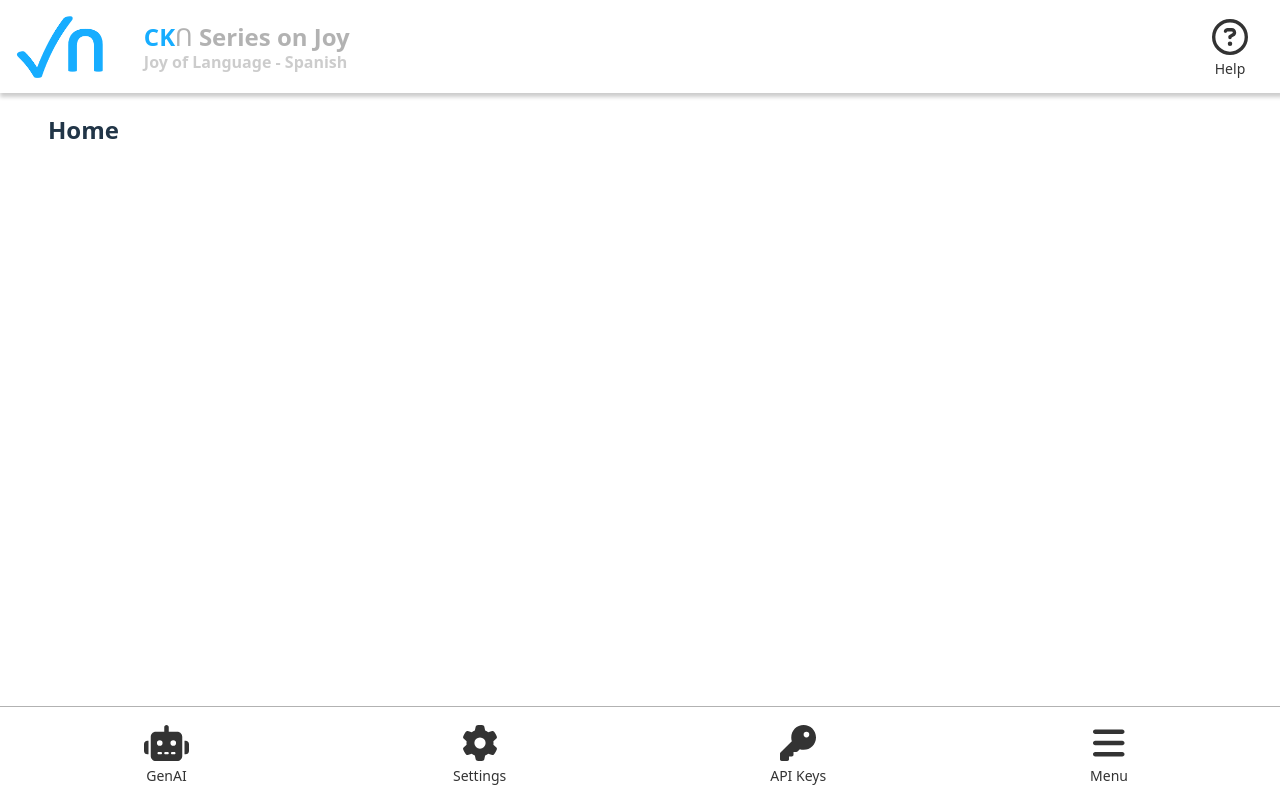
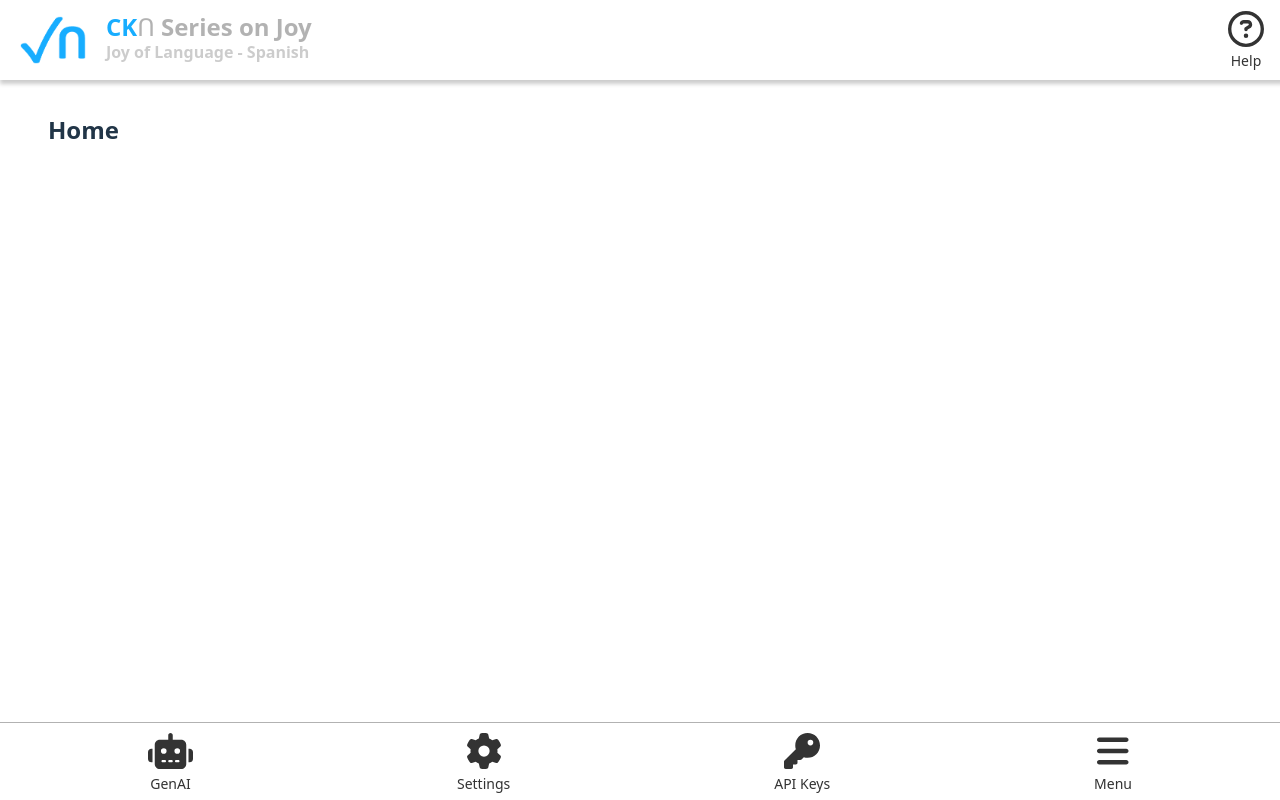
Before and after one commit to raileym/konnexions-social, a React (Vite) app: page / in a window 1280 px wide. Built offline with nearby package versions, Linux system fonts and the light colour scheme.

Commit message:
Looks okay. Let's move on to add function points.

```diff
--- a/src/App.scss
+++ b/src/App.scss
@@ -56,14 +56,15 @@ h1 {
 
 button {
   border-radius: 8px;
-  border: 1px solid transparent;
-  padding: 0.6em 1.2em;
+  // border: 10px solid red;
+  // padding: 0.6em 1.2em;
   font-size: 1em;
   font-weight: 500;
   font-family: inherit;
   background-color: #1a1a1a;
   cursor: pointer;
-  transition: border-color 0.25s;
+  // transition: border-color 0.25s;
+  padding: 0;
 }
 button:hover {
   border-color: #646cff;
--- a/src/components/Button.tsx
+++ b/src/components/Button.tsx
@@ -23,7 +23,7 @@ const Button: React.FC<ButtonProps> = ({ panel, icon, title }) => {
   return (
     <button
       onClick={handleClick}
-      className={`f2 pa2 br2 bn pointer bg-white ${isActive ? 'brand' : 'dark-gray'} mr2`}
+      className={`f2 pv2X br2X bn pointer bg-white ${isActive ? 'brand' : 'dark-gray'} mr2X`}
       // className={`f2 pa2 br2 bn pointer bg-white ${isActive ? 'bg-light-purple white' : 'dark-gray'} mr2`}
       title={title}
     >
--- a/src/components/NavbarTop.tsx
+++ b/src/components/NavbarTop.tsx
@@ -7,15 +7,16 @@ import Button from './Button'
 const NavbarTop: React.FC = () => {
   return (
     <nav className="fixed top-0 shadow-3 left-0 w-100 bg-whiteX dark-grayX bg-white flex items-center justify-between ph3 pv2 z-999">
-      <div className="flex items-center">
-        <div className="bg-brand mr4">
+      <div className="flex items-centerX justify-start baX w-80X">
+        <div className="bg-brand mr3 ba b--white bw2 h3X ml2X">
           <img
             src="/logo-blue-transparent-on-white-173x126.png"
             alt="CKN logo"
-            className="db aspect-ratio aspect-ratio--1x h3"
+            className="db aspect-ratio aspect-ratio--1x h3X mv0X"
+            style={{height: '3em'}}
           />
         </div>
-        <div className="black-30 ml2 f3 b lh-title tl">
+        <div className="black-30 ml2X f3 b baX lh-title tlX">
           <div><span className="brand">CK</span>Ո Series on Joy</div>
           <div className="black-20 f5">Joy of Language - Spanish</div>
         </div>
```
